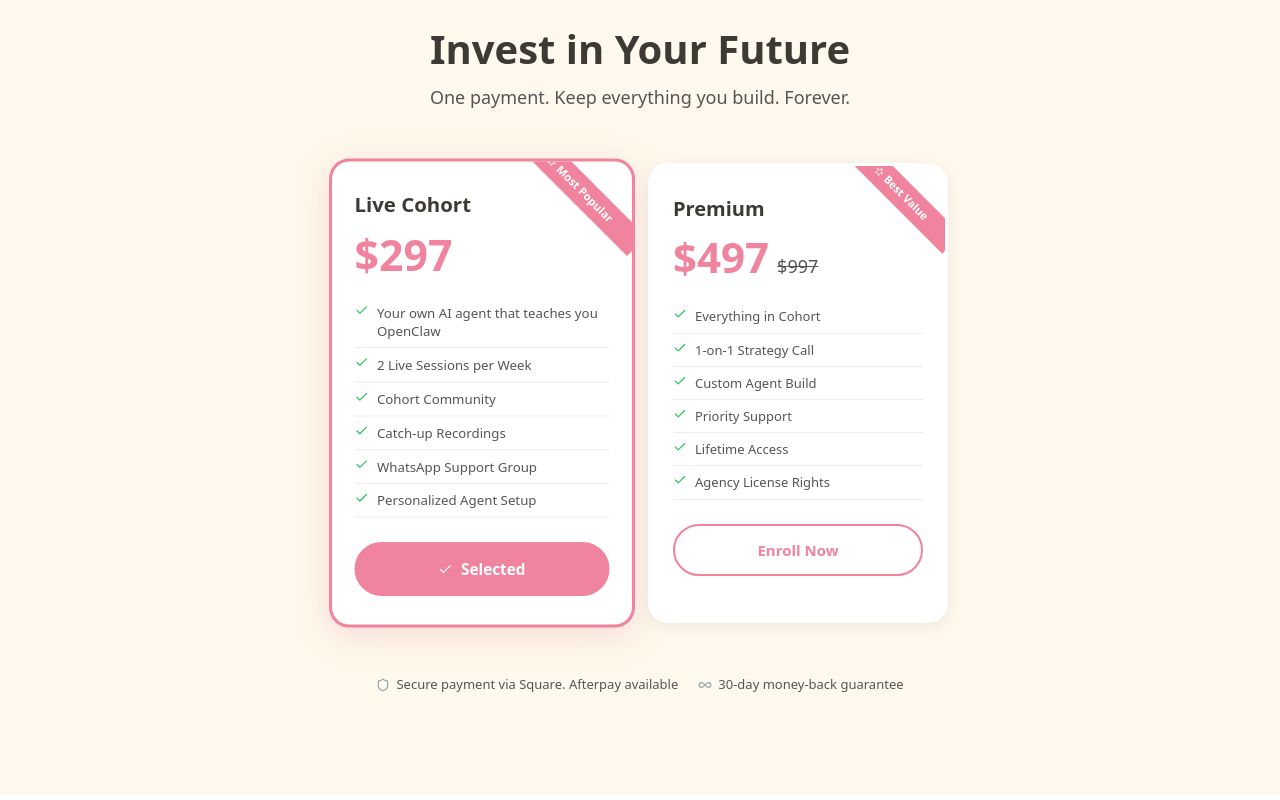
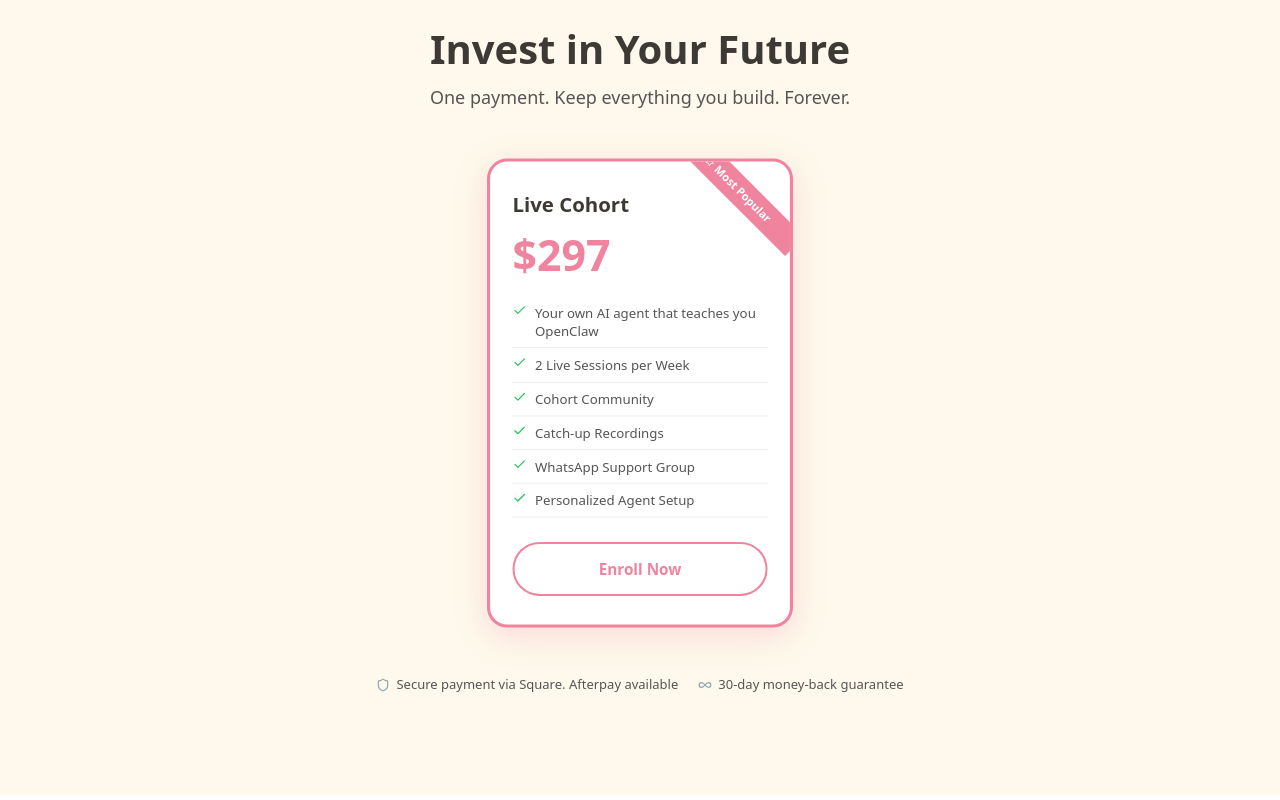
Before and after one commit to boktoday/ai-agent-upskill-sales, a React (Vite) app: page / in a window 1280 px wide. Shown: the part 2900-3700 px from the top of the page. Built offline with nearby package versions, Linux system fonts and the light colour scheme.

Commit message:
chore: remove premium pricing tier

```diff
--- a/src/App.tsx
+++ b/src/App.tsx
@@ -19,7 +19,7 @@ const COLORS = {
 }
 
 function App() {
-  const [selectedTier, setSelectedTier] = useState('cohort')
+  const [selectedTier, setSelectedTier] = useState('early')
   const [showCheckout, setShowCheckout] = useState(false)
   const [mobileMenuOpen, setMobileMenuOpen] = useState(false)
 
@@ -39,22 +39,6 @@ function App() {
         'Personalized Agent Setup',
       ],
       highlight: true,
-    },
-    {
-      id: 'premium',
-      name: 'Premium',
-      price: 497,
-      originalPrice: 997,
-      badge: 'Best Value',
-      features: [
-        'Everything in Cohort',
-        '1-on-1 Strategy Call',
-        'Custom Agent Build',
-        'Priority Support',
-        'Lifetime Access',
-        'Agency License Rights',
-      ],
-      highlight: false,
     },
   ]
 
@@ -88,7 +72,7 @@ function App() {
     { q: 'What if I miss a session?', a: "You get catch-up recordings and can join the next cohort's evening session." },
     { q: 'How long do I have access?', a: 'Forever! The course materials, agents, and community access are all yours after you pay.' },
     { q: 'What makes this different from other AI courses?', a: 'You leave with working AI agents — not just knowledge. Your personal AI coach is built into the course.' },
-    { q: 'Can I use this for my business?', a: 'Absolutely! Premium tier includes an agency license so you can use the agents with clients.' },
+    { q: 'Can I use this for my business?', a: 'Absolutely! You own the agents you build and can use them in your business.' },
   ]
 
   return (
```
